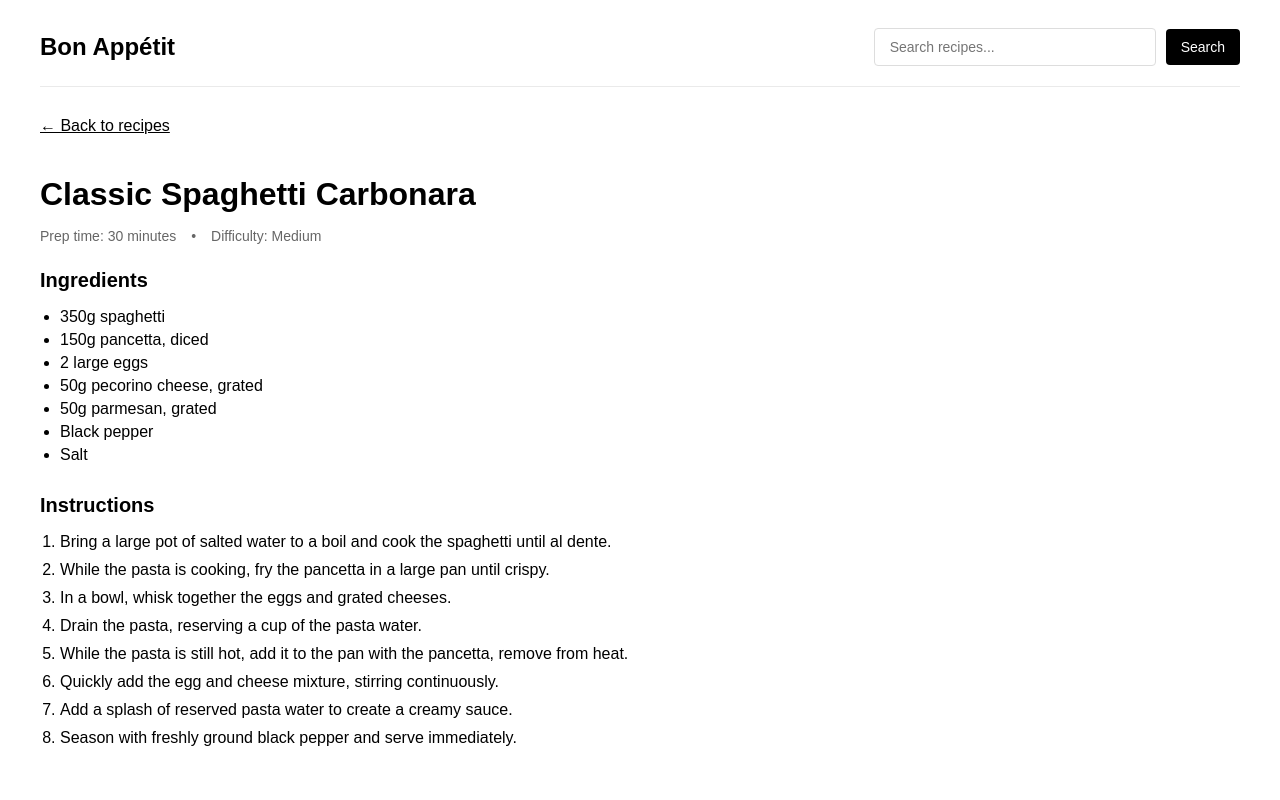
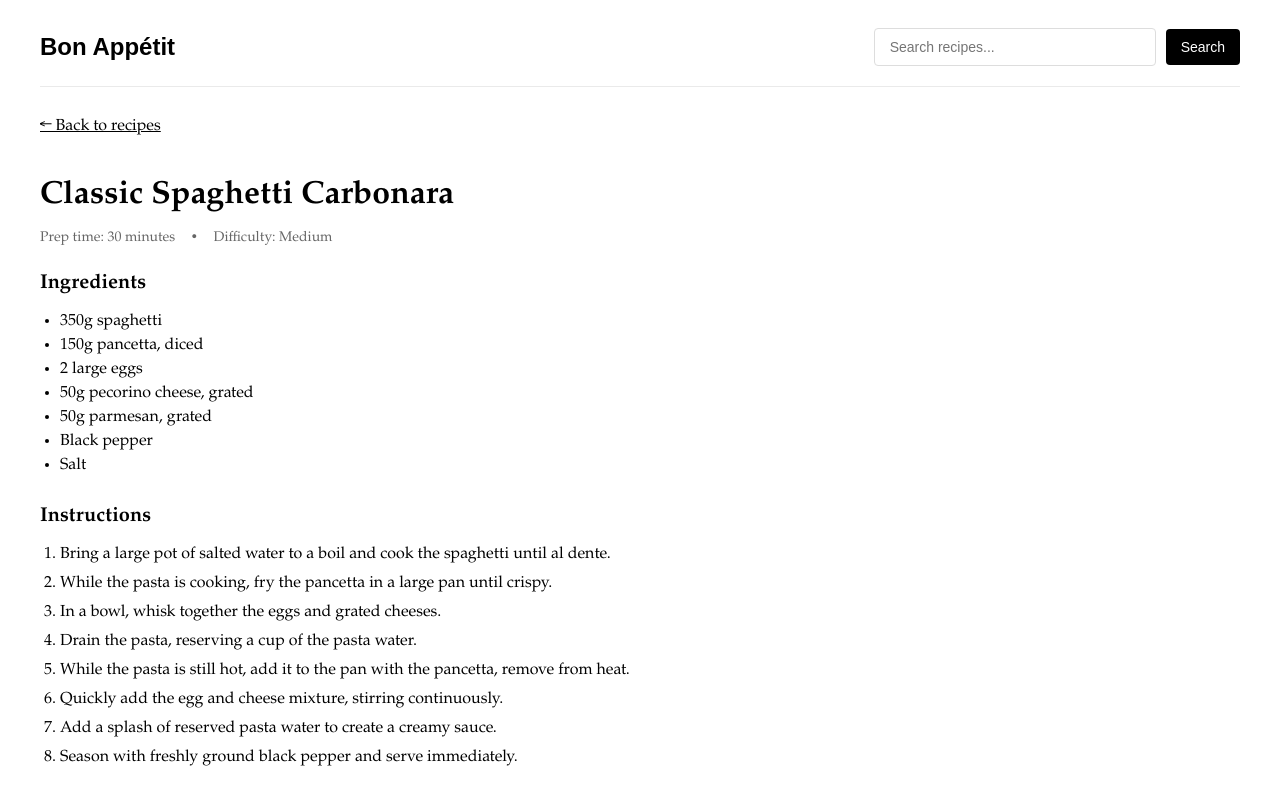
Before and after one commit to vighnesh-radhakrishnan/bon-appetit, a React (Vite) app: page /recipe/1 in a window 1280 px wide. Built offline with nearby package versions, Linux system fonts and the light colour scheme.

Commit message:
changed text font

```diff
--- a/src/pages/HomePage.jsx
+++ b/src/pages/HomePage.jsx
@@ -20,6 +20,7 @@ const RecipeCard = ({ recipe }) => {
           display: "flex",
           flexDirection: "column",
           justifyContent: "space-between",
+          fontFamily: "garamond",
         }}
         onMouseOver={(e) => {
           e.currentTarget.style.transform = "translateY(-5px)";
--- a/src/pages/RecipePage.jsx
+++ b/src/pages/RecipePage.jsx
@@ -17,6 +17,7 @@ const RecipePage = () => {
             marginTop: "20px",
             color: "black",
             textDecoration: "underline",
+            fontFamily: "garamond",
           }}
         >
           Back to recipes
@@ -26,7 +27,7 @@ const RecipePage = () => {
   }
 
   return (
-    <div>
+    <div style={{ fontFamily: "garamond" }}>
       <Link
         to="/"
         style={{
```
